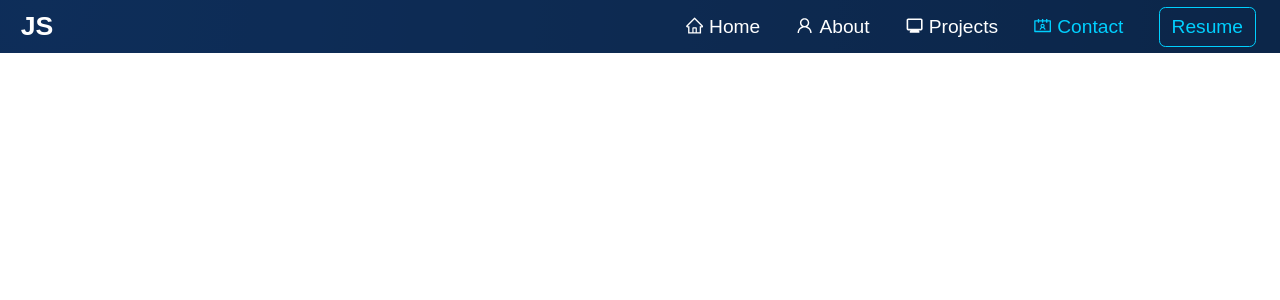
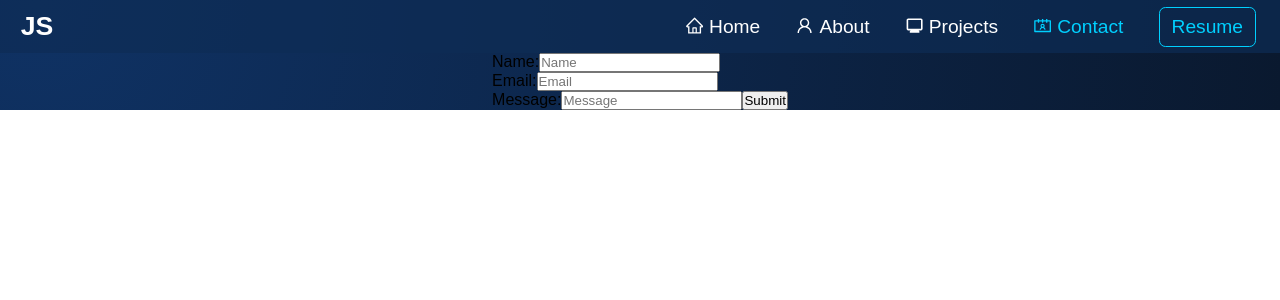
Before and after one commit to JSchoonbrood/Portfolio, a React (Create React App) app: page /contact in a window 1280 px wide. Shown: the top 300 px of the page. Built offline with nearby package versions, Linux system fonts and the light colour scheme.

Commit message:
Contact page implementation

```diff
--- a/src/App.tsx
+++ b/src/App.tsx
@@ -1,6 +1,6 @@
 import React from "react";
 import { Routes, Route } from "react-router-dom";
-import { About, Hero, Navbar, Projects, Left } from "./components";
+import { About, Hero, Navbar, Projects, Left, Contact } from "./components";
 
 import "./App.scss";
 
@@ -19,6 +19,7 @@ function App() {
                 <Route path="/" element={<Hero />} />
                 <Route path="about" element={<About />} />
                 <Route path="projects" element={<Projects />} />
+                <Route path="contact" element={<Contact />} />
               </Routes>
             </div>
           </div>
--- a/src/components/index.tsx
+++ b/src/components/index.tsx
@@ -3,3 +3,4 @@ export { default as Hero } from "./hero/Hero";
 export { default as Navbar } from "./navbar/Navbar";
 export { default as Projects } from "./projects/Projects";
 export { default as Left } from "./sidebar/Left";
+export { default as Contact } from "./contact/Contact";
```
